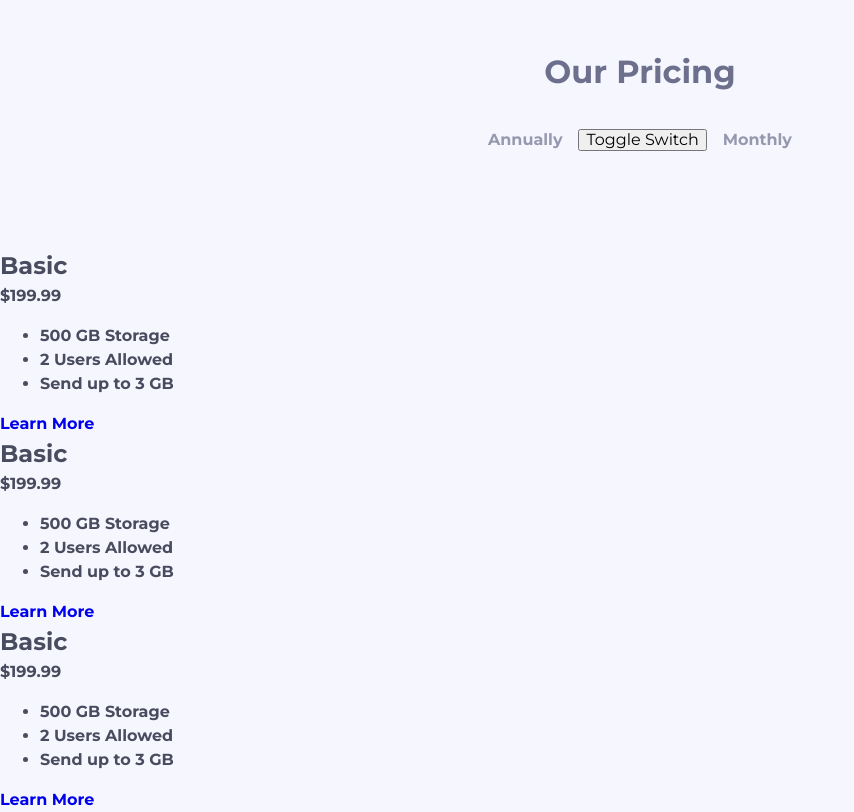
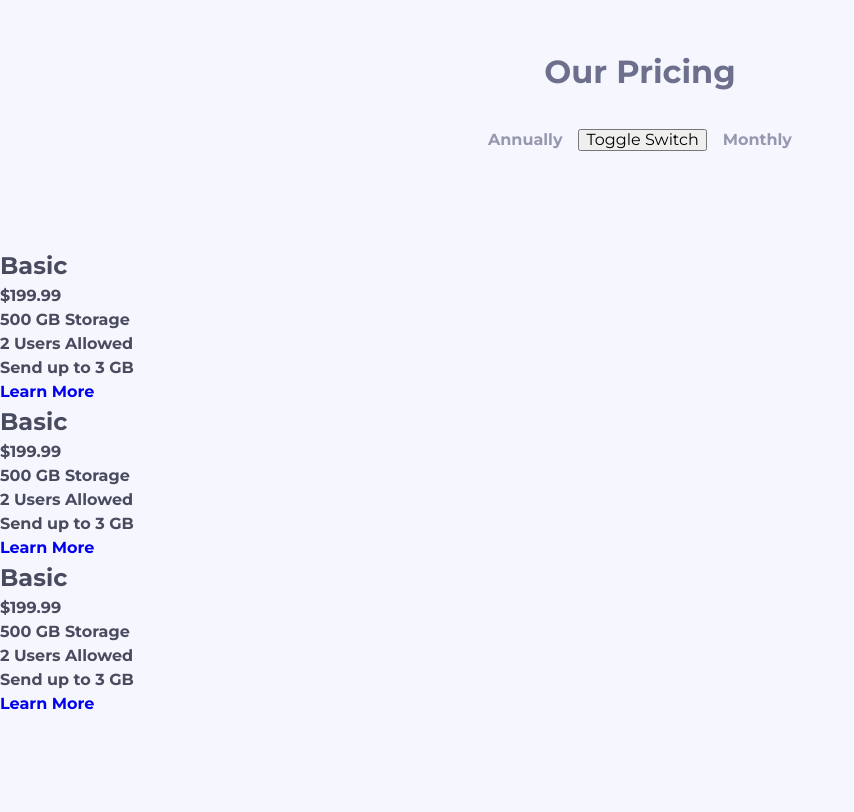
Before and after one commit to Shadowbest/Pricing-component-with-toggle, a React (Vite) app: page / in a window 1280 px wide. Shown: the whole page, without its empty margins (0-854 px from the left). Built offline with nearby package versions, Linux system fonts and the light colour scheme.

Commit message:
feat: remove initial styles from unordered lists

```diff
--- a/src/stylesheets/index.css
+++ b/src/stylesheets/index.css
@@ -62,6 +62,12 @@
     margin: 0;
   }
 
+  ul {
+    margin: 0;
+    padding: 0;
+    list-style-type: none;
+  }
+
   a {
     text-decoration: none;
   }
```
